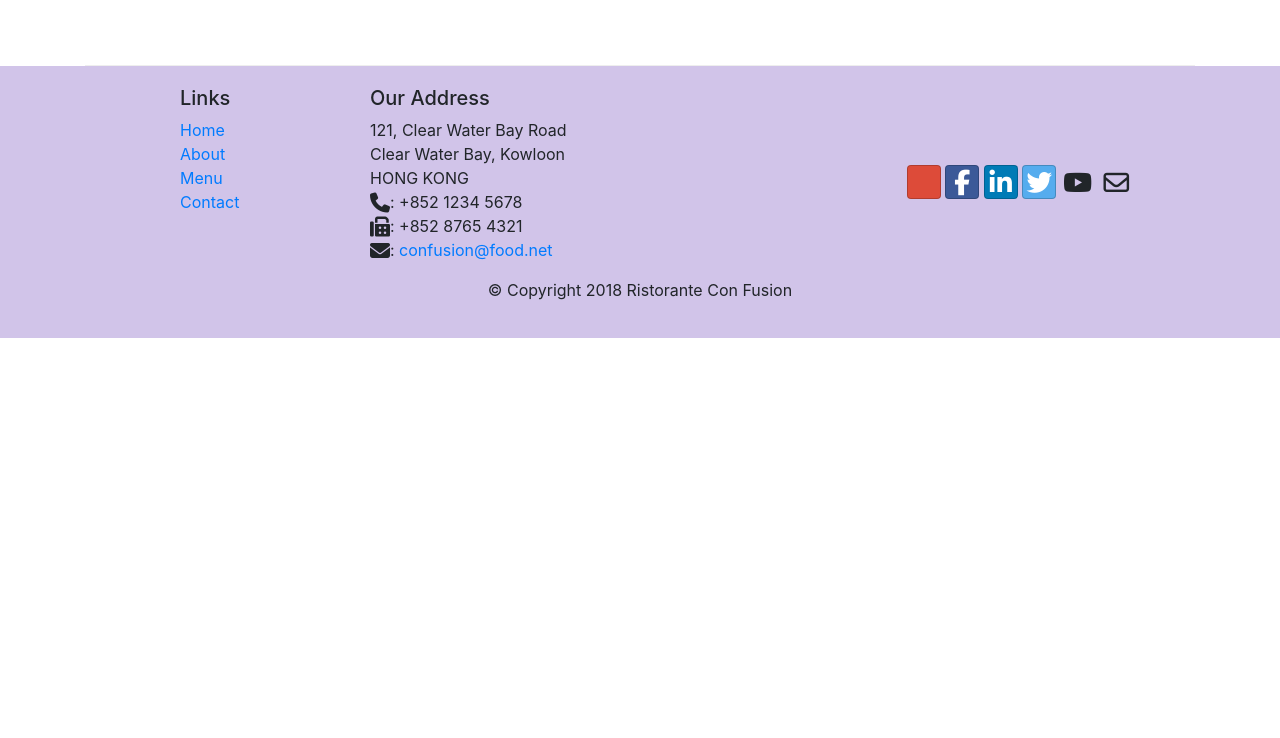
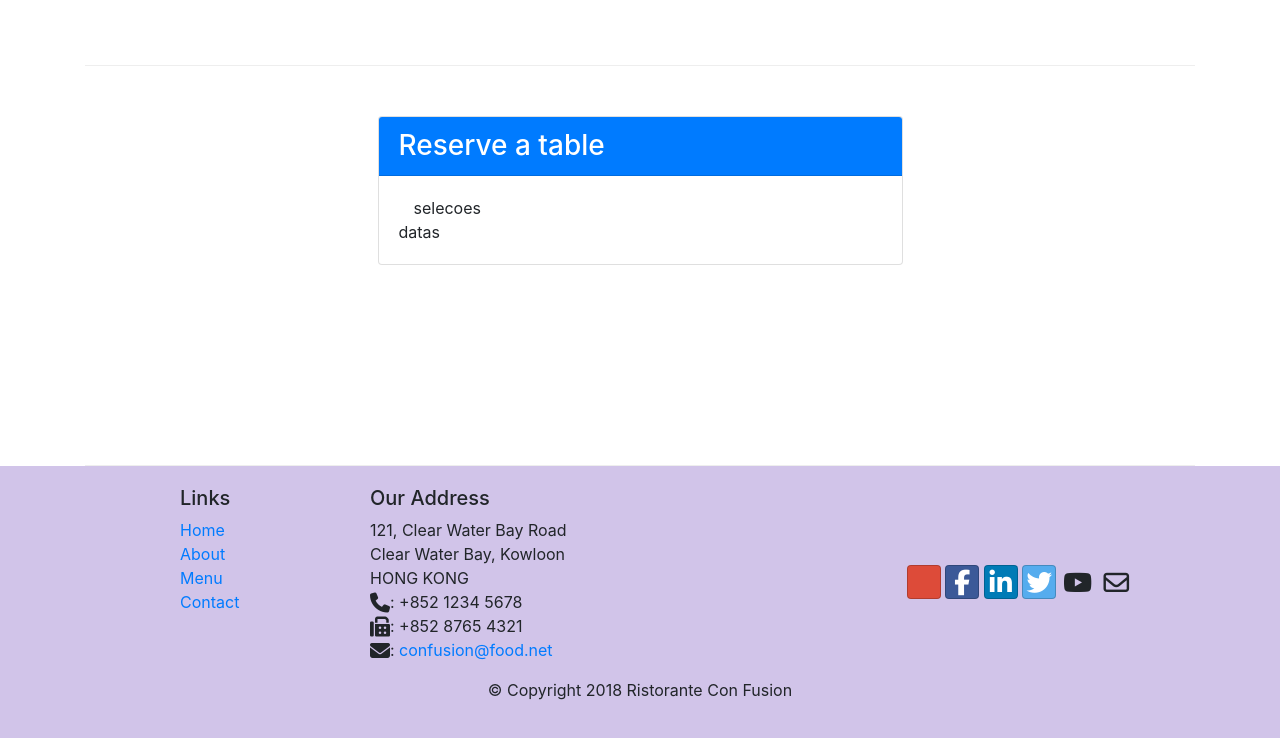
Before and after one commit to GePajarinen/Course-Bootstrap, a website: page Bootstrap4/conFusion/index.html in a window 1280 px wide. Shown: the part 1468-2206 px from the top of the page. Before the commit the page ends 1806 px from the top, so only its background shows below. Drawn offline with nearby package versions, Linux system fonts and the light colour scheme; some icons are missing; files whose address does not match are found by name.

```diff
--- a/Bootstrap4/conFusion/index.html
+++ b/Bootstrap4/conFusion/index.html
@@ -76,9 +76,11 @@
         </div>
 
         <div class="row row-content align-items-center">
+
             <div class="col-12 col-sm-4 order-sm-last col-md-3">
                 <h3>Meet our Culinary Specialists</h3>
             </div>
+
             <div class="col col-sm order-sm-first col-md">
                 <img class="d-flex mr-3 img-thumbnail align-self-center" src="img/alberto.png" alt="Alberto your culinary specialist">
                 <div class="media">
@@ -90,6 +92,20 @@
                 </div>
             </div>
         </div>
+
+            <div class="row row-content">
+            <div class="col-12 col-sm-6 offset-3">
+                <div class="card">
+                    <h3 class="card-header bg-primary text-white">Reserve a table</h3>
+                    <div class="card-body">
+                        <div class="col-3">selecoes</div>
+                        <div >datas</div>
+                    </div>
+                </div>
+            </div>
+        </div>
+
+
     </div>
 
     <footer class="footer">
```
Also changed, not shown: Bootstrap4/conFusion/aboutus.html (+1 -0 lines), Bootstrap4/conFusion/pics/Assignment-1-aboutus-sm.png, Bootstrap4/conFusion/pics/Assignment-1-aboutus-xsm.png. Lines whose indentation alone changed are shown as unchanged.
